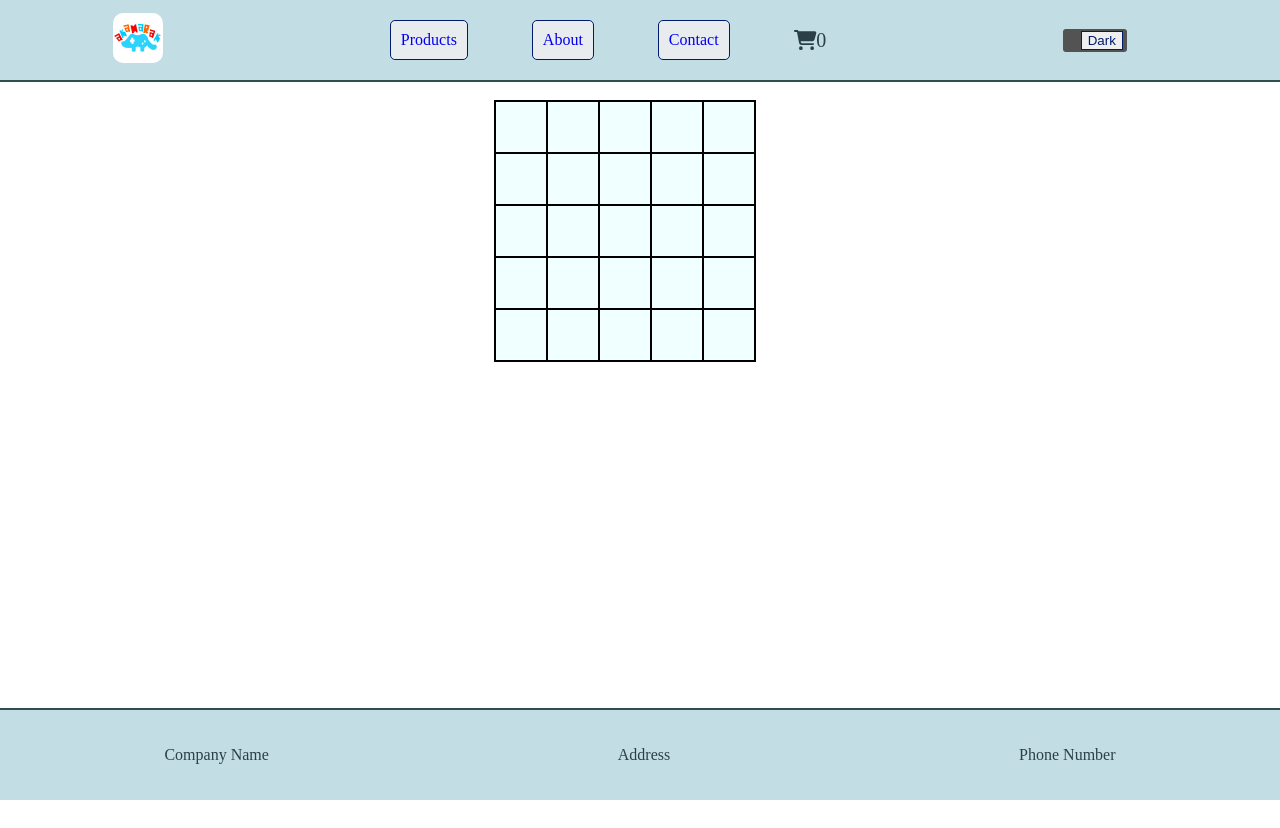
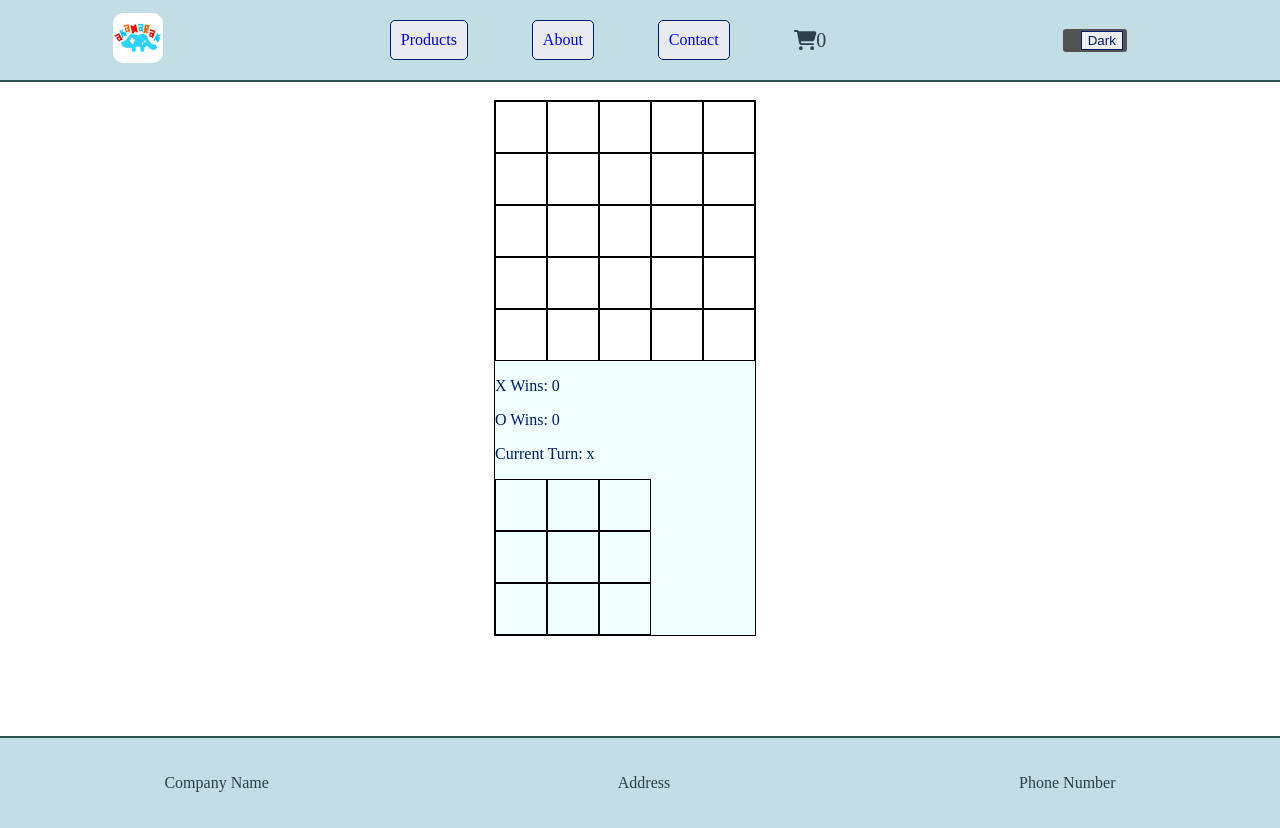
Before and after one commit to Mark-David-Hill/experiments, a React (Create React App) app in the folder grid-board-test/: page / in a window 1280 px wide. Before the commit the page ends 800 px from the top, so only its background shows below. Built offline with nearby package versions, Linux system fonts and the light colour scheme; no server answers; a web font is replaced by a local one.

Commit message:
refactors handle click functions to make sure they're not directly mutating the state

```diff
--- a/grid-board-test/src/components/grid-board/GridBoard.jsx
+++ b/grid-board-test/src/components/grid-board/GridBoard.jsx
@@ -39,3 +39,12 @@ export function getAdjacentCoordinates(
     .map(([rowShift, colShift]) => [rowIndex + rowShift, colIndex + colShift])
     .filter(([r, c]) => r >= 0 && r < rowCount && c >= 0 && c < colCount);
 }
+
+export class CellTemplate {
+  constructor(text, classNames, isExplored = false, canExplore = true) {
+    this.text = text;
+    this.classNames = classNames;
+    this.isExplored = isExplored;
+    this.canExplore = canExplore;
+  }
+}
--- a/grid-board-test/src/components/grid-board/GridCell.jsx
+++ b/grid-board-test/src/components/grid-board/GridCell.jsx
@@ -1,9 +1,10 @@
 import React from "react";
 
-const GridCell = ({ value, onClick }) => {
+const GridCell = ({ cellData, onClick }) => {
   return (
     <div
       onClick={onClick}
+      className={cellData.classNames}
       style={{
         width: "50px",
         height: "50px",
@@ -14,7 +15,7 @@ const GridCell = ({ value, onClick }) => {
         cursor: "pointer",
       }}
     >
-      {value}
+      {cellData.text}
     </div>
   );
 };
--- a/grid-board-test/src/components/grid-board/GridRow.jsx
+++ b/grid-board-test/src/components/grid-board/GridRow.jsx
@@ -9,7 +9,8 @@ const GridRow = ({ rowData, rowIndex, onCellClick }) => {
           return (
             <GridCell
               key={colIndex}
-              value={cell}
+              cellData={cell}
+              className={cell.classNames}
               onClick={() => onCellClick(rowIndex, colIndex)}
             />
           );
--- a/grid-board-test/src/components/grid-board/LightsOutBoard.jsx
+++ b/grid-board-test/src/components/grid-board/LightsOutBoard.jsx
@@ -1,34 +1,42 @@
 import React from "react";
 import { useState } from "react";
 
-import { GridBoard, getAdjacentCoordinates } from "./GridBoard";
+import { GridBoard, getAdjacentCoordinates, CellTemplate } from "./GridBoard";
+
+const baseCell = new CellTemplate("", "lit");
 
 const TicTacToeBoard = () => {
   const initialGridData = [
-    ["", "", "", "", ""],
-    ["", "", "", "", ""],
-    ["", "", "", "", ""],
-    ["", "", "", "", ""],
-    ["", "", "", "", ""],
+    [baseCell, baseCell, baseCell, baseCell, baseCell],
+    [baseCell, baseCell, baseCell, baseCell, baseCell],
+    [baseCell, baseCell, baseCell, baseCell, baseCell],
+    [baseCell, baseCell, baseCell, baseCell, baseCell],
+    [baseCell, baseCell, baseCell, baseCell, baseCell],
   ];
 
   const [gridData, setGridData] = useState(initialGridData);
 
   const handleCellClick = (rowIndex, colIndex) => {
-    if (gridData[rowIndex][colIndex] !== "") return;
-
-    const adjacentCoords = getAdjacentCoordinates(
+    const cellsToToggle = getAdjacentCoordinates(
       [rowIndex, colIndex],
       gridData.length,
       gridData[0].length
     );
 
-    adjacentCoords.forEach((coord) => {
-      console.log(coord);
-    });
+    cellsToToggle.push([rowIndex, colIndex]);
 
-    const newGridData = gridData;
-    // newGridData[rowIndex][colIndex] = currentTurn;
+    const newGridData = gridData.map((row, rowId) =>
+      row.map((cell, cellId) => {
+        if (cellsToToggle.some(([r, c]) => r === rowId && c === cellId)) {
+          return new CellTemplate(
+            cell.text,
+            cell.classNames === "lit" ? "unlit" : "lit"
+          );
+        }
+        return cell;
+      })
+    );
+
     setGridData(newGridData);
   };
 
--- a/grid-board-test/src/components/grid-board/TicTacToeBoard.jsx
+++ b/grid-board-test/src/components/grid-board/TicTacToeBoard.jsx
@@ -1,13 +1,15 @@
 import React from "react";
 import { useState } from "react";
 
-import { GridBoard, getAdjacentCoordinates } from "./GridBoard";
+import { GridBoard, getAdjacentCoordinates, CellTemplate } from "./GridBoard";
+
+const baseCell = new CellTemplate("", "");
 
 const TicTacToeBoard = () => {
   const initialGridData = [
-    ["", "", ""],
-    ["", "", ""],
-    ["", "", ""],
+    [baseCell, baseCell, baseCell],
+    [baseCell, baseCell, baseCell],
+    [baseCell, baseCell, baseCell],
   ];
 
   const [gridData, setGridData] = useState(initialGridData);
@@ -16,17 +18,17 @@ const TicTacToeBoard = () => {
   const [oWins, setOWins] = useState(0);
 
   const handleCellClick = (rowIndex, colIndex) => {
-    console.log(
-      getAdjacentCoordinates(
-        [rowIndex, colIndex],
-        gridData.length,
-        gridData[0].length
-      )
+    if (gridData[rowIndex][colIndex].text !== "") return;
+
+    const newGridData = gridData.map((row, rowId) =>
+      row.map((cell, cellId) => {
+        if (rowId === rowIndex && cellId === colIndex) {
+          return new CellTemplate(currentTurn, "");
+        }
+        return cell;
+      })
     );
-    if (gridData[rowIndex][colIndex] !== "") return;
 
-    const newGridData = gridData;
-    newGridData[rowIndex][colIndex] = currentTurn;
     setGridData(newGridData);
     setCurrentTurn(currentTurn === "x" ? "o" : "x");
   };
--- a/grid-board-test/src/components/pages/Home.jsx
+++ b/grid-board-test/src/components/pages/Home.jsx
@@ -8,6 +8,7 @@ export default function Home() {
       <div className="game-board-wrapper">
         {/* <TicTacToeBoard /> */}
         <LightsOutBoard />
+        <TicTacToeBoard />
       </div>
     </div>
   );
--- a/grid-board-test/src/styles/app.scss
+++ b/grid-board-test/src/styles/app.scss
@@ -172,3 +172,11 @@ body {
     background-color: violet;
   }
 }
+
+.unlit {
+  background-color: gray;
+}
+
+.lit {
+  background-color: white;
+}
```
